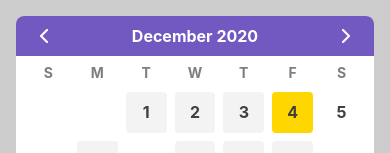
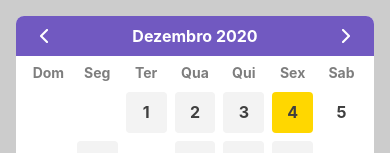
Before and after one commit to renatoosaka/native-calendar, a React Native app: screen / in a window 390 px wide. Shown: the top 153 px of the page. Built offline with nearby package versions, Linux system fonts and the light colour scheme.

Commit message:
feat: week and month names

```diff
--- a/src/App.tsx
+++ b/src/App.tsx
@@ -11,6 +11,21 @@ const App: React.FC = () => {
           weekDays: [0, 6],
           days: [new Date(2020, 11, 8)],
         }}
+        weekNames={['Dom', 'Seg', 'Ter', 'Qua', 'Qui', 'Sex', 'Sab']}
+        monthNames={[
+          'Janeiro',
+          'Fevereiro',
+          'Março',
+          'Abril',
+          'Maio',
+          'Junho',
+          'Julho',
+          'Agosto',
+          'Setembro',
+          'Outubro',
+          'Novembro',
+          'Dezembro',
+        ]}
         onSelectDate={(date) => console.log(date.toString())}
       />
     </View>
--- a/src/components/Calendar.tsx
+++ b/src/components/Calendar.tsx
@@ -18,9 +18,9 @@ const {width} = Dimensions.get('window');
 
 const CONTAINER_WIDTH = width / 7;
 
-const weekNames = ['S', 'M', 'T', 'W', 'T', 'F', 'S'];
+const defaultWeekNames = ['S', 'M', 'T', 'W', 'T', 'F', 'S'];
 
-const monthNames = [
+const defaultMonthNames = [
   'January',
   'February',
   'March',
@@ -40,12 +40,15 @@ interface CalendarProsp {
     weekDays?: Array<number>;
     days?: Array<Date>;
   };
-
+  weekNames?: Array<string>;
+  monthNames?: Array<string>;
   onSelectDate?: (date: Date) => void;
 }
 
 const Calendar: React.FC<CalendarProsp> = ({
   disableDays = {weekDays: [], days: []},
+  weekNames = defaultWeekNames,
+  monthNames = defaultMonthNames,
   onSelectDate,
 }) => {
   const [containerWidth, setContainerWidth] = useState(CONTAINER_WIDTH);
```
